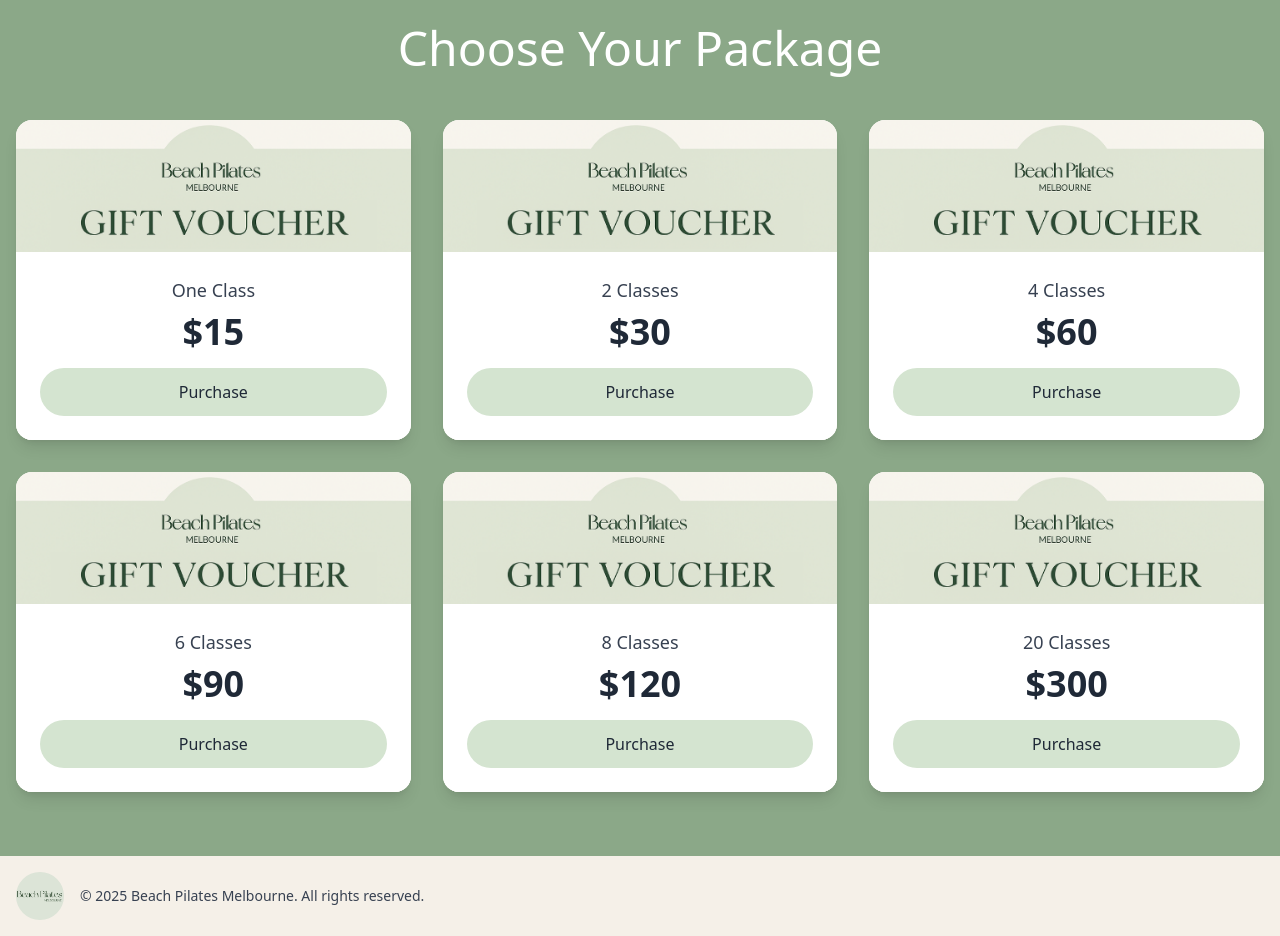
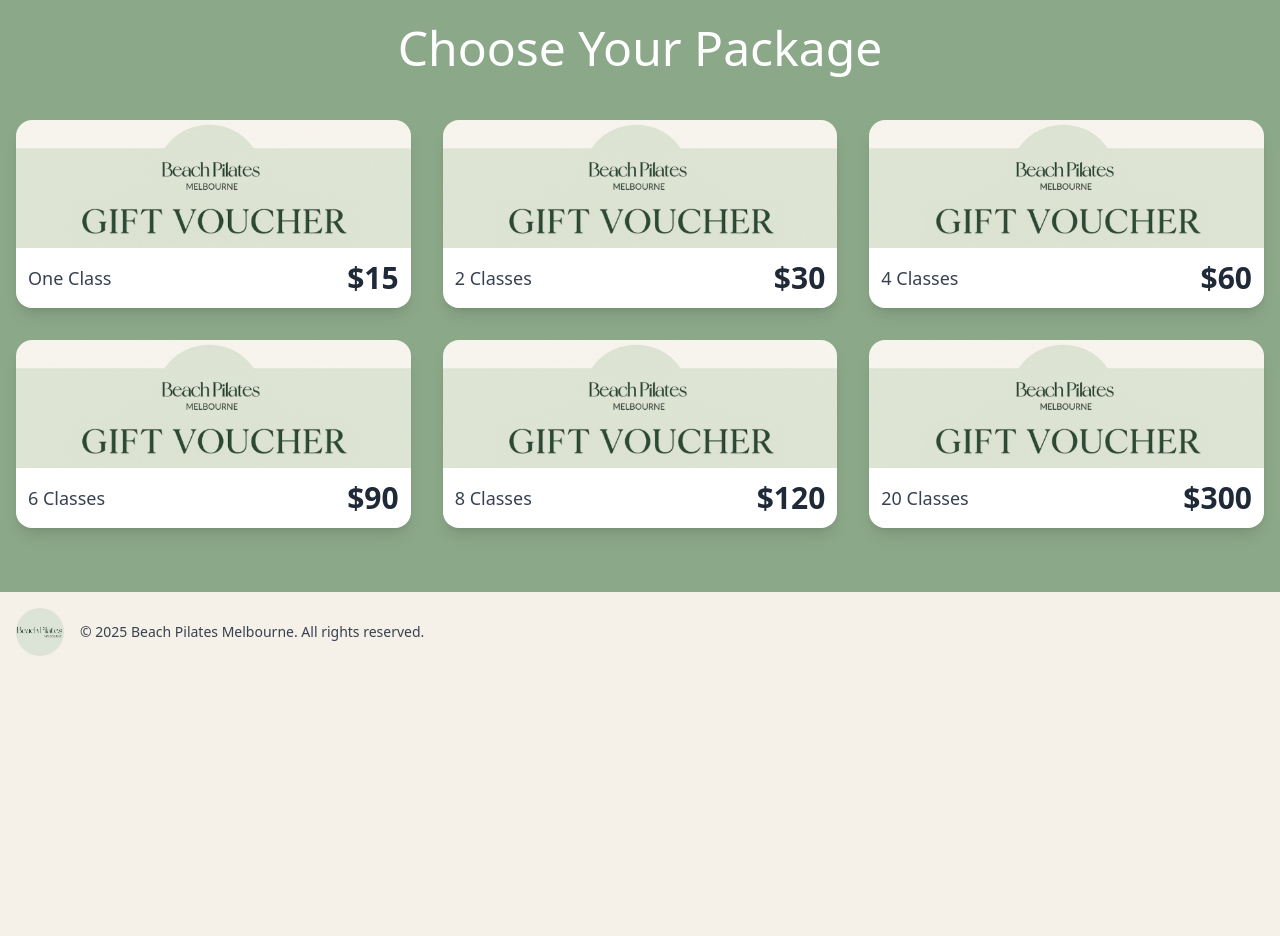
Before and after one commit to paredeez/beachpilatesgift, a Next.js app: page / in a window 1280 px wide. Shown: the part 840-1776 px from the top of the page. After the commit the page ends 1512 px from the top, so only its background shows below. Built offline with nearby package versions, Linux system fonts and the light colour scheme.

Commit message:
Add gift voucher section and packages to homepage
- Added a vouchers grid with multiple package options and prices
- Updated hero section with animated carousel and scroll-to-vouchers button
- Enhanced footer and restyled sections
- Added new voucher images to public directory

```diff
--- a/app/page.js
+++ b/app/page.js
@@ -14,43 +14,43 @@
     id: 1,
     title: 'One Class',
     price: '$15',
-    image: '/images/giftvouchers/2.png',
+    image: '/images/giftvouchers/cropvoucherhead.png',
     url: 'https://buy.stripe.com/14A14n45k6WVbe91hM9AA03',
   },
   {
     id: 2,
     title: '2 Classes',
     price: '$30',
-    image: '/images/giftvouchers/2.png',
-    url: 'https://buy.stripe.com/14A14n45k6WVbe91hM9AA03',
+    image: '/images/giftvouchers/cropvoucherhead.png',
+    url: 'https://buy.stripe.com/6oUaEXatI3KJfupgcG9AA04',
   },
   {
     id: 3,
     title: '4 Classes',
     price: '$60',
-    image: '/images/giftvouchers/2.png',
-    url: 'https://buy.stripe.com/14A14n45k6WVbe91hM9AA03',
+    image: '/images/giftvouchers/cropvoucherhead.png',
+    url: 'https://buy.stripe.com/4gM6oH1Xc3KJbe9d0u9AA05',
   },
   {
     id: 4,
     title: '6 Classes',
     price: '$90',
-    image: '/images/giftvouchers/2.png',
-    url: 'https://buy.stripe.com/14A14n45k6WVbe91hM9AA03',
+    image: '/images/giftvouchers/cropvoucherhead.png',
+    url: 'https://buy.stripe.com/9B65kDgS6epndmh3pU9AA06',
   },
   {
     id: 5,
     title: '8 Classes',
     price: '$120',
-    image: '/images/giftvouchers/2.png',
-    url: 'https://buy.stripe.com/14A14n45k6WVbe91hM9AA03',
+    image: '/images/giftvouchers/cropvoucherhead.png',
+    url: 'https://buy.stripe.com/3cI8wPfO20yx6XTf8C9AA07',
   },
   {
     id: 6,
     title: '20 Classes',
     price: '$300',
-    image: '/images/giftvouchers/2.png',
-    url: 'https://buy.stripe.com/14A14n45k6WVbe91hM9AA03',
+    image: '/images/giftvouchers/cropvoucherhead.png',
+    url: 'https://buy.stripe.com/fZu3cv0T82GF9619Oi9AA08',
   },
 ];
 
@@ -154,32 +154,27 @@
           </h2>
         <div className="grid grid-cols-2 lg:grid-cols-3 gap-4 md:gap-8">
           {vouchers.map((voucher) => (
-            <div
+            <a
               key={voucher.id}
-              className="relative bg-white rounded-xl md:rounded-2xl shadow-lg overflow-visible transform transition-all duration-300 hover:scale-105 hover:shadow-2xl"
+              href={voucher.url}
+              className="relative rounded-xl md:rounded-2xl shadow-lg overflow-hidden transform transition-all duration-300 hover:scale-105 hover:shadow-2xl cursor-pointer flex flex-col"
             >
-              <div className="relative h-56 md:h-80 rounded-xl md:rounded-2xl overflow-hidden">
+              <div className="relative h-24 md:h-32 overflow-hidden flex-shrink-0" style={{ lineHeight: 0, margin: 0, padding: 0, display: 'block' }}>
                 <Image
                   src={voucher.image}
                   alt={`${voucher.title} voucher`}
                   fill
-                  className="object-cover object-top"
+                  className="object-cover"
+                  style={{ display: 'block', margin: 0, padding: 0, verticalAlign: 'bottom' }}
+                  priority
                 />
               </div>
 
-              <div className="absolute bottom-0 left-0 right-0 bg-white p-3 md:p-6 rounded-b-xl md:rounded-b-2xl">
-                <div className="text-center mb-2 md:mb-4">
-                  <p className="text-xs md:text-lg text-gray-700 mb-1 md:mb-2">{voucher.title}</p>
-                  <p className="text-2xl md:text-4xl font-semibold text-gray-800">{voucher.price}</p>
-                </div>
-                <a
-                  href={voucher.url}
-                  className="block w-full bg-sage hover:bg-sage-dark text-gray-800 py-2 md:py-3 rounded-full font-medium transition-colors duration-300 text-center text-sm md:text-base"
-                >
-                  Purchase
-                </a>
+              <div className="bg-white p-3 md:p-4 flex items-center justify-between" style={{ margin: 0, padding: '0.75rem' }}>
+                <p className="text-sm md:text-lg text-gray-700 font-medium">{voucher.title}</p>
+                <p className="text-xl md:text-3xl font-semibold text-gray-800">{voucher.price}</p>
               </div>
-            </div>
+            </a>
           ))}
         </div>
         </div>
```
Also changed, not shown: public/images/giftvouchers/cropvoucherhead.png (added), public/images/giftvouchers/voucherheader.png (added).
